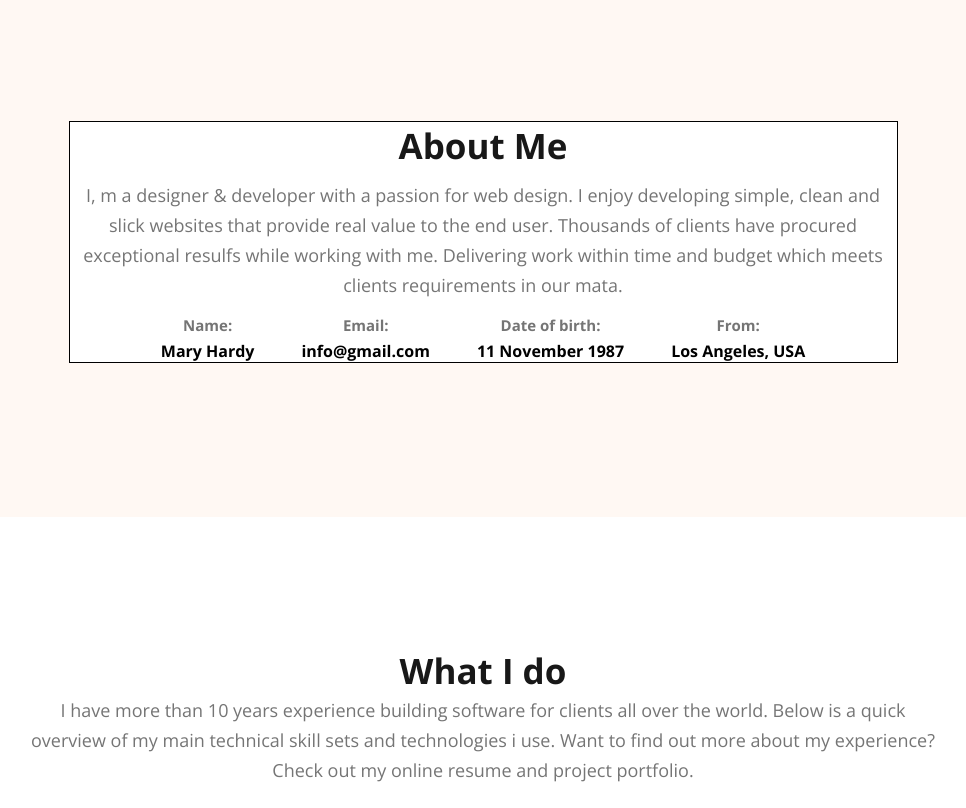
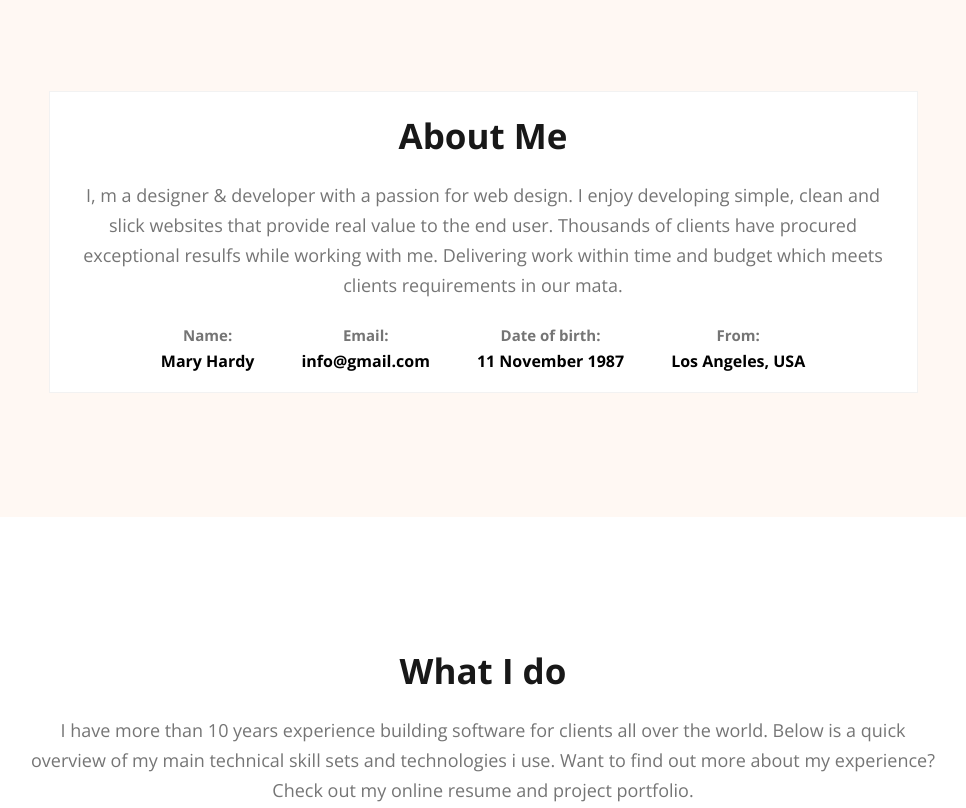
Before and after one commit to rathininfo/web-dev-portfolio, a plain HTML site: page index.html in a window 1280 px wide. Shown: the part 1000-1808 px from the top of the page, without its empty margins (157-1123 px from the left). Drawn offline with nearby package versions, Linux system fonts and the light colour scheme.

Commit message:
completed portfolio final project

```diff
--- a/styles/style.css
+++ b/styles/style.css
@@ -181,7 +181,8 @@ nav ul {
     margin: 0 auto;
     text-align: center;
     background-color: rgb(255, 255, 255);
-    border: 1px solid black;
+    border: 1px solid rgb(242, 242, 242);
+    padding: 20px;
 }
 
 .about-title{
@@ -198,13 +199,14 @@ nav ul {
     font-weight: 400;
     line-height: 30px;
     letter-spacing: 0%;
-    margin: 10px 0px;
+    margin-top: 20px;
 }
 
 .about-address{
     display: flex;
     justify-content: center;
     gap: 47px;
+
 }
 
 .address-content {
@@ -213,12 +215,13 @@ nav ul {
     line-height: 30px;
     letter-spacing: 0%;
     color: rgb(117, 117, 117);
+    margin-top: 20px;
 }
 
 
 /* What i do section */
 .WhatIdo-container{
-    margin: 130px;
+    margin: 130px 0px 100px 0px;
     display: flex;
     justify-content: center;
     align-items: center;
@@ -236,6 +239,7 @@ nav ul {
     font-weight: 700;
     line-height: 48px;
     letter-spacing: 0%;
+    margin-bottom: 20px;
 }
 
 .whatIdo-description{
```
